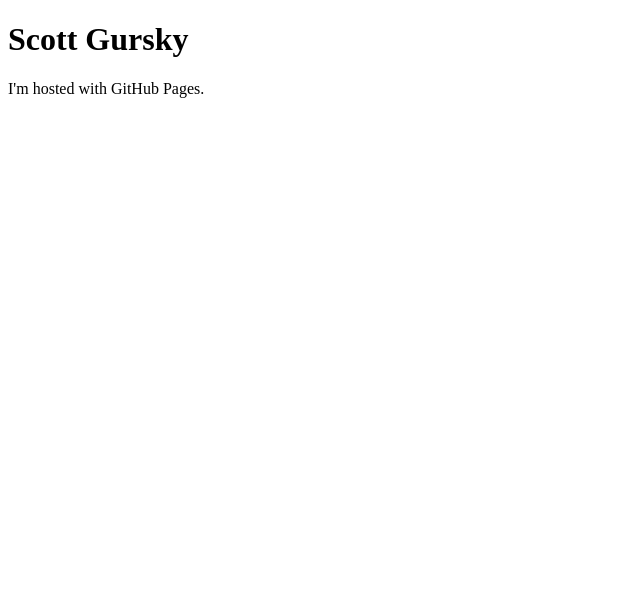
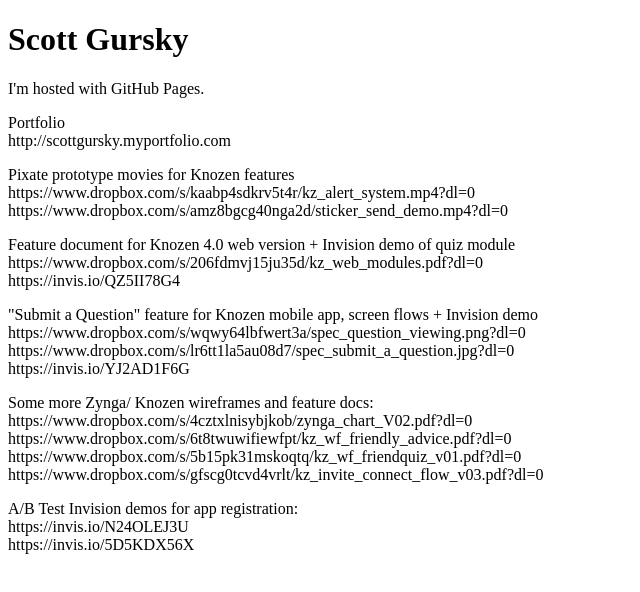
Before and after one commit to scottgursky/scottgursky.github.io, a plain HTML site: page index.html in a window 1280 px wide. Shown: the whole page, without its empty margins (0-640 px from the left). Drawn offline with Linux system fonts and the light colour scheme.

Commit message:
updated index page with links
updated index page with links

```diff
--- a/index.html
+++ b/index.html
@@ -3,5 +3,25 @@
 <body>
 <h1>Scott Gursky</h1>
 <p>I'm hosted with GitHub Pages.</p>
+<p>Portfolio<br>
+http://scottgursky.myportfolio.com</p>
+<p>Pixate prototype movies for Knozen features<br>
+  https://www.dropbox.com/s/kaabp4sdkrv5t4r/kz_alert_system.mp4?dl=0<br>
+https://www.dropbox.com/s/amz8bgcg40nga2d/sticker_send_demo.mp4?dl=0</p>
+<p>Feature document for Knozen 4.0 web version + Invision demo of quiz module<br>
+  https://www.dropbox.com/s/206fdmvj15ju35d/kz_web_modules.pdf?dl=0<br>
+https://invis.io/QZ5II78G4</p>
+<p>&quot;Submit a Question&quot; feature for Knozen mobile app, screen flows + Invision demo<br>
+  https://www.dropbox.com/s/wqwy64lbfwert3a/spec_question_viewing.png?dl=0<br>
+  https://www.dropbox.com/s/lr6tt1la5au08d7/spec_submit_a_question.jpg?dl=0<br>
+  https://invis.io/YJ2AD1F6G</p>
+<p>Some more Zynga/ Knozen wireframes and feature docs:<br>
+  https://www.dropbox.com/s/4cztxlnisybjkob/zynga_chart_V02.pdf?dl=0<br>
+  https://www.dropbox.com/s/6t8twuwifiewfpt/kz_wf_friendly_advice.pdf?dl=0<br>
+  https://www.dropbox.com/s/5b15pk31mskoqtq/kz_wf_friendquiz_v01.pdf?dl=0<br>
+  https://www.dropbox.com/s/gfscg0tcvd4vrlt/kz_invite_connect_flow_v03.pdf?dl=0</p>
+<p>A/B Test Invision demos for app registration:<br>
+  https://invis.io/N24OLEJ3U<br>
+  https://invis.io/5D5KDX56X</p>
 </body>
 </html>
```
